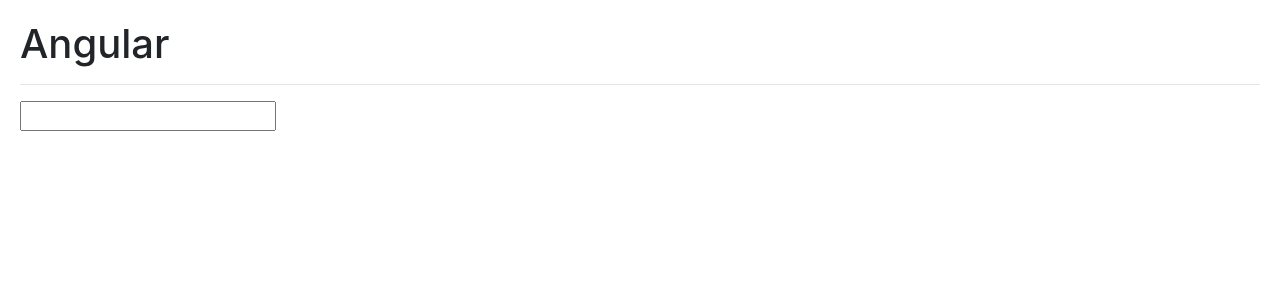
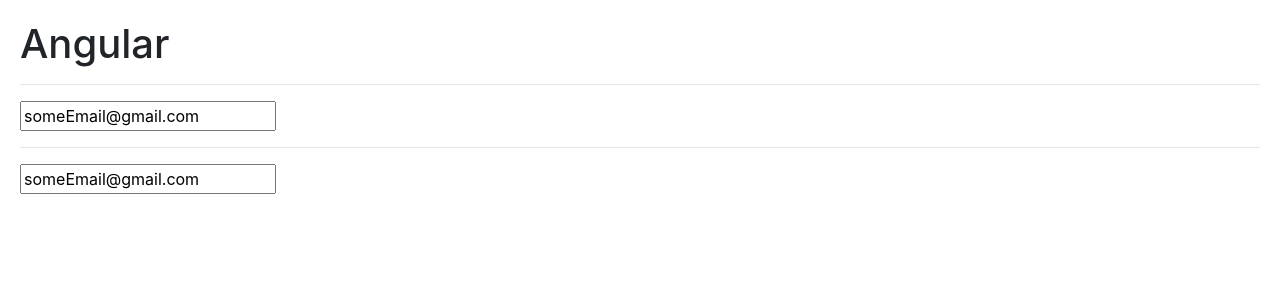
Before and after one commit to virendrapatel62/Angular_tutorial, an Angular app: page / in a window 1280 px wide. Shown: the top 300 px of the page. Built offline with nearby package versions, Linux system fonts and the light colour scheme.

Commit message:
Two Way Binding...

```diff
--- a/src/app/app.module.ts
+++ b/src/app/app.module.ts
@@ -1,4 +1,6 @@
 import { BrowserModule } from '@angular/platform-browser';
+import { FormsModule } from '@angular/forms'
+
 import { NgModule } from '@angular/core';
 import { AppRoutingModule } from './app-routing.module';
 import { AppComponent } from './app.component';
@@ -6,6 +8,7 @@
 import { CoursesService } from './course/courses.service';
 import { AutherComponent } from './auther/auther.component';
 import { AutherService } from './auther/auther.service';
+
 
 @NgModule({
   declarations: [
@@ -15,7 +18,9 @@
   ],
   imports: [
     BrowserModule,
-    AppRoutingModule
+    FormsModule,
+    AppRoutingModule  ,
+
   ],
   providers: [
     CoursesService ,
--- a/src/app/course/course.component.ts
+++ b/src/app/course/course.component.ts
@@ -1,32 +1,19 @@
 import { Component, OnInit } from '@angular/core';
-import { CoursesService } from './courses.service';
-
-// @Component({
-//   selector: 'course',
-//   template: `
-// 			<input type='text'
-// 			class='form-control'
-// 			(keyup.enter)='onEnterKeyPress($event);'>
-// 		`,
-// })
-// export class CourseComponent {
-// 	onEnterKeyPress($event){
-// 		console.log($event.target.value);
-// 	}
-// }
-
-
-// templateting
+import { FormsModule } from '@angular/forms';
 
 @Component({
 	selector: 'course',
+	// two way bindin ...
 	template: `
-			<input #email
-			(keyup.enter)='onEnterKeyPress(email.value);'>
+			<input [value]='email2' (keyup.enter)='email=$event.target.value; onEnterKeyPress();'/>
+			<hr>
+			<input [(ngModel)]="email" (keyup.enter)='onEnterKeyPress();'/>
 		`,
 })
 export class CourseComponent {
-	onEnterKeyPress(value) {
-		console.log(value);
+	email = 'someEmail@gmail.com' ;
+	email2 = 'someEmail@gmail.com' ;
+	onEnterKeyPress() {
+		console.log(this.email);
 	}
 }
```
